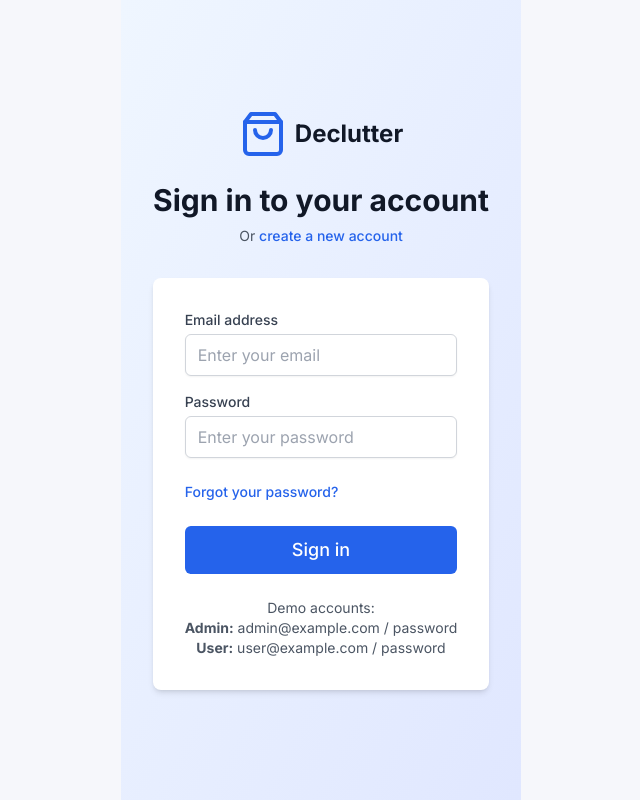
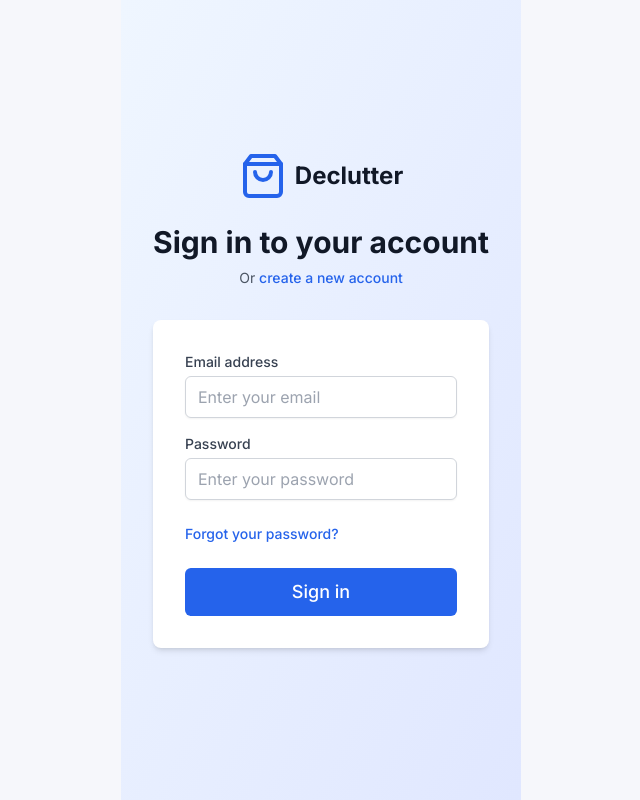
Before and after one commit to KHA-ERL/dfrontv1, a React (Vite) app: page /login in a window 1280 px wide. Shown: the whole page, without its empty margins (319-959 px from the left). Built offline with nearby package versions, Linux system fonts and the light colour scheme.

Commit message:
Removed redundant text

```diff
--- a/src/pages/auth/Login.tsx
+++ b/src/pages/auth/Login.tsx
@@ -112,11 +112,11 @@
             Sign in
           </Button>
 
-          <div className="mt-4 text-center text-sm text-gray-600">
+          {/* <div className="mt-4 text-center text-sm text-gray-600">
             <p>Demo accounts:</p>
             <p><strong>Admin:</strong> admin@example.com / password</p>
             <p><strong>User:</strong> user@example.com / password</p>
-          </div>
+          </div> */}
         </motion.form>
       </motion.div>
     </div>
```
